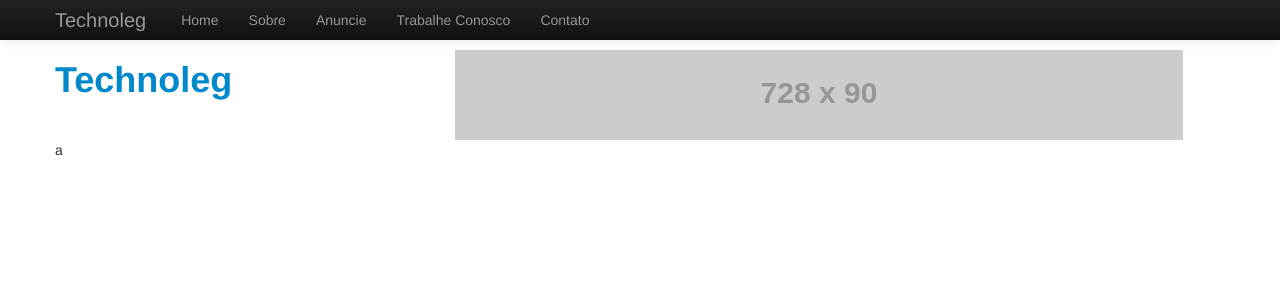
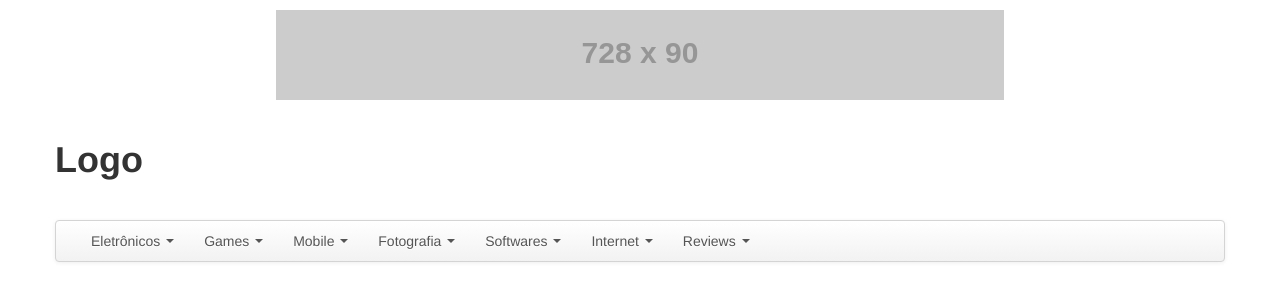
Before and after one commit to yeltsinlima/technoleg, a PHP site: page / in a window 1280 px wide. Shown: the top 301 px of the page. Run offline with PHP 8.4, Linux system fonts and the light colour scheme; grey boxes labelled with a size stand in for pictures from a placeholder-image service; some libraries are stand-ins or nearby versions.

Commit message:
Atualização 31/ago (1)

```diff
--- a/index.html
+++ b/index.html
@@ -16,49 +16,11 @@
 
 <body>
 
-    <div class="navbar navbar-fixed-top navbar-inverse">
-
-        <div class="navbar-inner">
-
-            <div class="container">
-
-            	<a class="btn btn-navbar" data-toggle="collapse" data-target=".nav-collapse">
-                	<span class="icon-bar"></span>
-                    <span class="icon-bar"></span>
-                    <span class="icon-bar"></span>
-                </a>
-
-                <a href="index.html" class="brand" title="Technoleg - Seu canal de tecnologia">Technoleg</a>
-
-                <div class="nav-collapse">
-
-                	<ul class="nav">
-                    	<li><a href="index.html" title="Voltar para a página inicial">Home</a></li>
-                        <li><a href="sobre.html" title="Saiba mais sobre o Technoleg">Sobre</a></li>
-                        <li><a href="anuncie.html" title="Anuncie Conosco">Anuncie</a></li>
-                        <li><a href="trabalhe.html" title="Trabalhe Conosco">Trabalhe Conosco</a></li>
-                        <li><a href="contato.html" title="Entre em contato">Contato</a></li>
-                    </ul>
-
-                </div>
-
-            </div>
-
-        </div>
-
-    </div>
-
-	<div id="header" class="container">
+	<div id="banner" class="container hidden-phone">
 
 		<div class="row">
 
-        	<div class="span4 visible-desktop">
-
-            	<h1><a href="index.html" title="Technoleg - Seu canal de tecnologia">Technoleg</a></h1>
-
-            </div>
-
-            <div class="span8 visible-desktop">
+			<div class="span12 aligncenter">
 
 				<img src="http://placehold.it/728x90">
 
@@ -72,16 +34,169 @@
 
 		<div class="row">
 
-        	<div class="span7">
-            	a
+			<div id="header" class="span12">
+
+				<div class="row">
+
+					<div class="span4">
+
+						<h1>Logo</h1>
+
 					</div>
 
-            <div class="span5">
+					<div class="span8">
+
 					</div>
 
 				</div>
 
 			</div>
+
+			<div class="span12">
+
+			    <div class="navbar">
+
+			        <div class="navbar-inner">
+
+			            <div class="container">
+
+			            	<a class="btn btn-navbar" data-toggle="collapse" data-target=".nav-collapse">
+			                	<span class="icon-bar"></span>
+			                    <span class="icon-bar"></span>
+			                    <span class="icon-bar"></span>
+			                </a>
+
+
+			                <div class="nav-collapse">
+
+			                	<ul class="nav">
+				                	<li class="dropdown">
+				                		<a href="" class="dropdown-toggle" data-toggle="dropdown">
+				                			Eletrônicos
+				                			<b class="caret"></b>
+				                		</a>
+				                		<ul class="dropdown-menu">
+				                			<li><a href="/saiba-mais/acessorios/" title="Acessórios para Eletrônicos">Acessórios</a></li>
+				                			<li><a href="/saiba-mais/armazenamento/" title="Armazenamento para Eletrônicos">Armazenamento</a></li>
+				                			<li><a href="/saiba-mais/caixas-de-som/" title="Caixas de Som para Eletrônicos">Caixas de Som</a></li>
+				                			<li><a href="/saiba-mais/componentes-para-pc/" title="Componentes para Computadores">Componentes</a></li>
+				                			<li><a href="/saiba-mais/computadores/" title="Computadores">Computadores</a></li>
+				                			<li><a href="/saiba-mais/impressoras/" title="Impressoras">Impressoras</a></li>
+				                			<li><a href="/saiba-mais/media-center/" title="Media Center">Media Center</a></li>
+				                			<li><a href="/saiba-mais/monitores/" title="Monitores">Monitores</a></li>
+				                			<li><a href="/saiba-mais/mp3-players/" title="MP3 Players">MP3 Players</a></li>
+				                			<li><a href="/saiba-mais/notebook/" title="Notebooks">Notebooks</a></li>
+				                			<li><a href="/saiba-mais/placas/" title="Placas para Computadores">Placas</a></li>
+				                			<li><a href="/saiba-mais/tv/" title="Televisões">TVs</a></li>
+				                			<li><a href="/saiba-mais/roteadores/" title="Roteadores">Roteadores</a></li>
+				                			<li><a href="/saiba-mais/webcam/" title="Webcam para Eletrônicos">Webcam</a></li>
+				                		</ul>
+				                	</li>
+				                	<li class="dropdown">
+				                		<a href="" class="dropdown-toggle" data-toggle="dropdown">
+				                			Games
+				                			<b class="caret"></b>
+				                		</a>
+				                		<ul class="dropdown-menu">
+				                			<li><a href="/saiba-mais/jogos-pc/" title="Jogos para Computador">PC</a></li>
+				                			<li><a href="/saiba-mais/jogos-mac" title="Jogos para Mac">Mac</a></li>
+				                			<li><a href="/saiba-mais/jogos-xbox/" title="Jogos Xbox 360">Xbox 360</a></li>
+				                			<li><a href="/saiba-mais/jogos-ps3/" title="PlayStation 3">PlayStation 3</a></li>
+				                			<li><a href="/saiba-mais/jogos-wii/" title="Jogos Nintendo Wii">Nintendo Wii</a></li>
+				                			<li><a href="/saiba-mais/jogos-ds/" title="Nintendo DS">Nintendo DS</a></li>
+				                			<li><a href="/saiba-mais/jogos-3ds/" title="Nintendo 3DS">Nintendo 3DS</a></li>
+				                			<li><a href="/saiba-mais/jogos-psvita" title="PlayStation Vita">PlayStation Vita</a></li>
+				                			<li><a href="/saiba-mais/jogos-wii-u" title="Jogos Wii U">Nintendo Wii U</a></li>
+				                			<li><a href="/saiba-mais/jogos-online" title="Jogos Online">Jogos Online</a></li>
+				                			<li><a href="/saiba-mais/jogos-download" title="Jogos para Download">Jogos para Download</a></li>
+				                		</ul>
+				                	</li>
+				                	<li class="dropdown">
+				                		<a href="" class="dropdown-toggle" data-toggle="dropdown">
+				                			Mobile
+				                			<b class="caret"></b>
+				                		</a>
+				                		<ul class="dropdown-menu">
+				                			<li><a href="/saiba-mais/android" title="Android">Android</a></li>
+				                			<li><a href="/saiba-mais/iphone-ipad/" title="iPhone e iPad">iOS</a></li>
+				                			<li><a href="/saiba-mais/windows-phone/" title="Windows Phone 7">Windows Phone 7</a></li>
+				                			<li><a href="/saiba-mais/symbian/" title="Symbian">Symbian</a></li>
+				                			<li><a href="/saiba-mais/blackberry" title="Blackberry">Blackberry</a></li>
+				                			<li><a href="/saiba-mais/celulares" title="Celulares">Celulares</a></li>
+				                			<li><a href="/saiba-mais/tablets/" title="Tablets">Tablets</a></li>
+				                			<li><a href="/saiba-mais/gps/" title="GPS">GPS</a></li>
+				                			<li><a href="/saiba-mais/ultrabooks/" title="Ultrabooks">Ultrabooks</a></li>
+				                		</ul>
+				                	</li>
+				                	<li class="dropdown">
+				                		<a href="" class="dropdown-toggle" data-toggle="dropdown">
+				                			Fotografia
+				                			<b class="caret"></b>
+				                		</a>
+				                		<ul class="dropdown-menu">
+				                			<li><a href="/saiba-mais/camera-digital-compacta/" title="Câmera Digital Compacta">Câmera Digital</a></li>
+				                			<li><a href="/saiba-mais/camera-dslr" title="Câmera DSLR">Câmera DSLR</a></li>
+				                			<li><a href="/saiba-mais/tecnicas-fotografia" title="Técnicas Fotografia">Técnicas de Fotografia</a></li>
+				                		</ul>
+				                	</li>
+				                	<li class="dropdown">
+				                		<a href="" class="dropdown-toggle" data-toggle="dropdown">
+				                			Softwares
+				                			<b class="caret"></b>
+				                		</a>
+				                		<ul class="dropdown-menu">
+				                			<li><a href="/saiba-mais/softwares-audio-video/" title="Áudio e Vídeo">Áudio e Vídeo</a></li>
+				                			<li><a href="/saiba-mais/softwares-imagem/" title="Imagem">Imagem</a></li>
+				                			<li><a href="/saiba-mais/softwares-internet/" title="Programas para Internet">Programas para Internet</a></li>
+				                			<li><a href="/saiba-mais/softwares-produtividade/" title="Produtividade">Produtividade</a></li>
+				                			<li><a href="/saiba-mais/softwares-utilitarios/" title="Utilitários">Utilitários</a></li>
+				                			<li><a href="/saiba-mais/softwares-seguranca/" title="Segurança">Segurança</a></li>
+				                			<li><a href="/saiba-mais/softwares-sistemas-operacionais" title="Sistemas Operacionais">Sistemas Operacionais</a></li>
+				                		</ul>
+				                	</li>
+				                	<li class="dropdown">
+				                		<a href="" class="dropdown-toggle" data-toggle="dropdown">
+				                			Internet
+				                			<b class="caret"></b>
+				                		</a>
+				                		<ul class="dropdown-menu">
+				                			<li><a href="/saiba-mais/facebook/" title="Facebook">Facebook</a></li>
+				                			<li><a href="/saiba-mais/orkut/" title="Orkut">Orkut</a></li>
+				                			<li><a href="/saiba-mais/twitter/" title="Twitter">Twitter</a></li>
+				                			<li><a href="/saiba-mais/msn/" title="MSN">MSN</a></li>
+				                			<li><a href="/saiba-mais/google/" title="Google">Google</a></li>
+				                			<li><a href="/saiba-mais/tumblr/" title="Tumblr">Tumblr</a></li>
+				                			<li><a href="/saiba-mais/wordpress/" title="WordPress">WordPress</a></li>
+				                		</ul>
+				                	</li>
+				                	<li class="dropdown">
+				                		<a href="" class="dropdown-toggle" data-toggle="dropdown">
+				                			Reviews
+				                			<b class="caret"></b>
+				                		</a>
+				                		<ul class="dropdown-menu">
+				                			<li><a href="/reviews/computaodres/" title="Reviews de Computadores">Computadores</a></li>
+				                			<li><a href="/reviews/monitores/" title="Reviews de Monitores">Monitores</a></li>
+				                			<li><a href="/reviews/notebooks" title="Reviews de Notebooks">Notebooks</a></li>
+				                			<li><a href="/reviews/ultrabooks/" title="Reviews de Ultrabooks">Ultrabooks</a></li>
+				                		</ul>
+				                	</li>
+			                	</ul>
+
+			                </div>
+
+			            </div>
+
+			        </div>
+
+			    </div>
+
+			</div>
+
+		</div>
+
+	</div>
+
 
 	<!-- SCRIPT -->
     <script src="//ajax.aspnetcdn.com/ajax/jQuery/jquery-1.8.0.min.js"></script>
--- a/style.css
+++ b/style.css
@@ -8,13 +8,16 @@
 }
 
 @media (min-width: 980px) and (max-width: 1199px) {
-	#header {
-		margin-top: 50px;
-	}
 }
-/* Large desktop */
 @media (min-width: 1200px) {
-	#header {
-		margin-top: 50px;
-	}
 }
+#banner {
+	margin-top: 10px;
+}
+#header {
+	margin-top: 30px;
+	margin-bottom: 30px;
+}
+.aligncenter {
+	text-align: center;
+}
```
Lines whose indentation alone changed are shown as unchanged.
